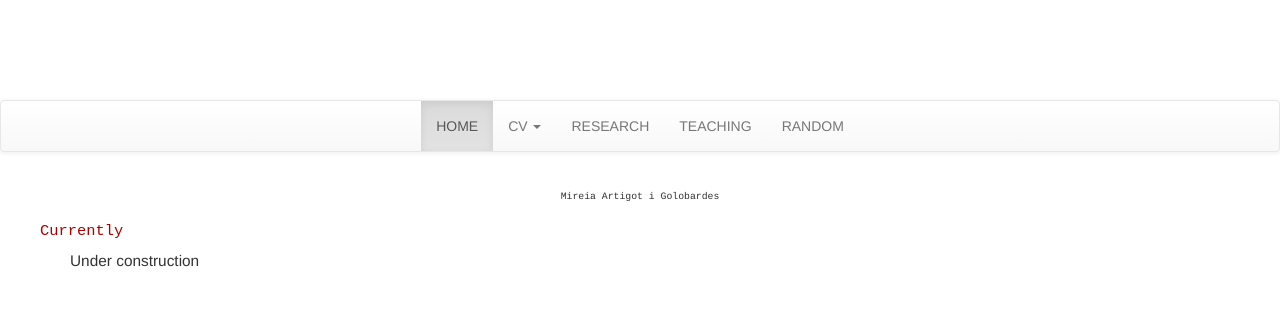
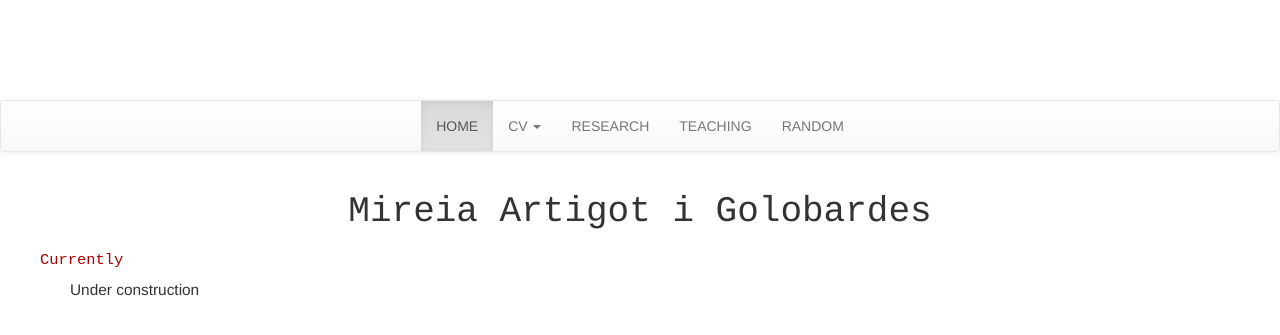
Before and after one commit to JohnPalmer/mireiaartigot, a Jekyll site: the page built from cv/en/index.md, in a window 1280 px wide. Shown: the top 335 px of the page. Built offline with Jekyll 4.4.1, drawn with Linux system fonts in a browser that asks for light colours; nearby versions of some CDN libraries.

Commit message:
Update cv_style.css

```diff
--- a/css/cv_style.css
+++ b/css/cv_style.css
@@ -6,7 +6,6 @@
 .cv h1 {
 	text-align: center;
 	font-family: Courier,Verdana,sans-serif;
-	font-size: 70%;
 }
 
 .cv p {
```
